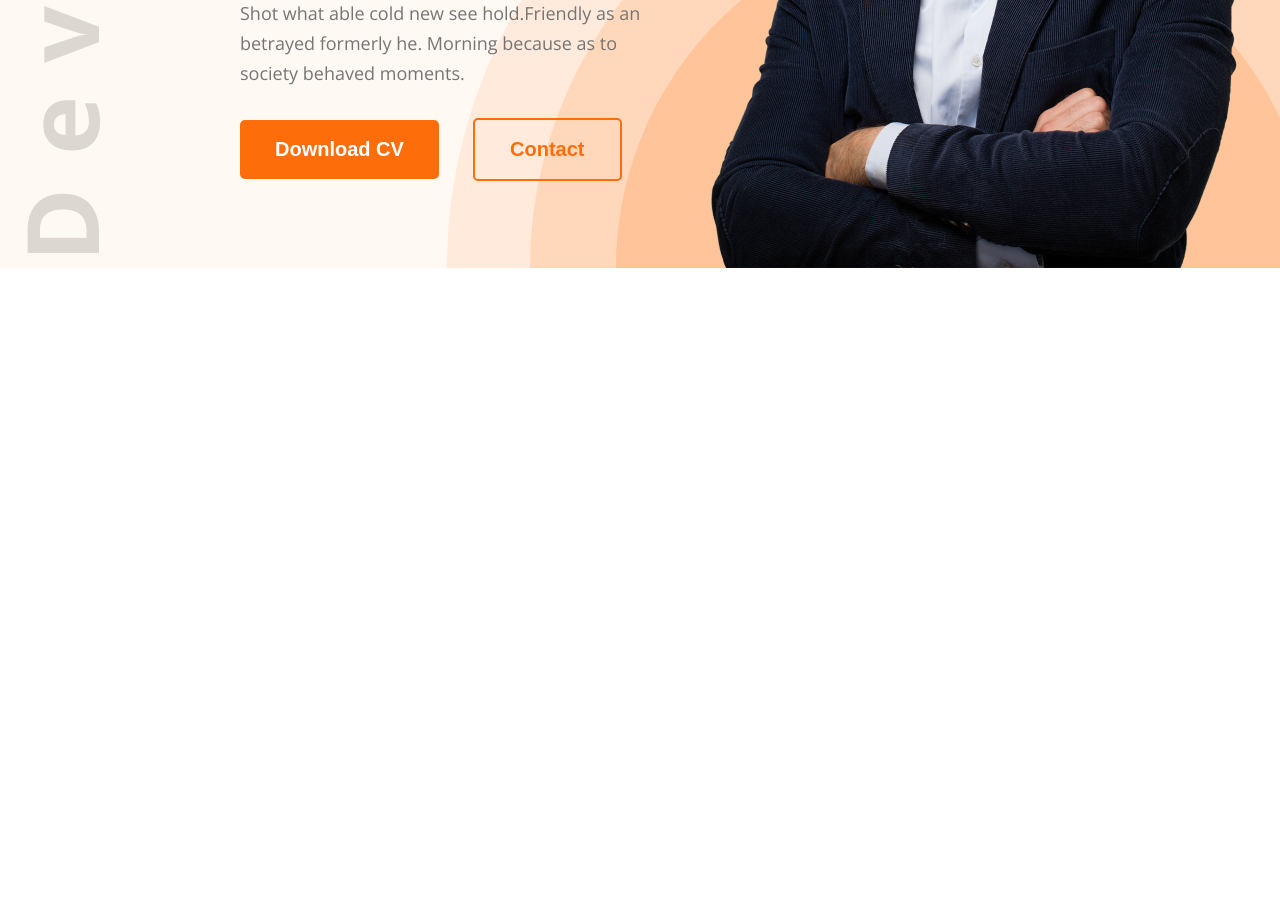
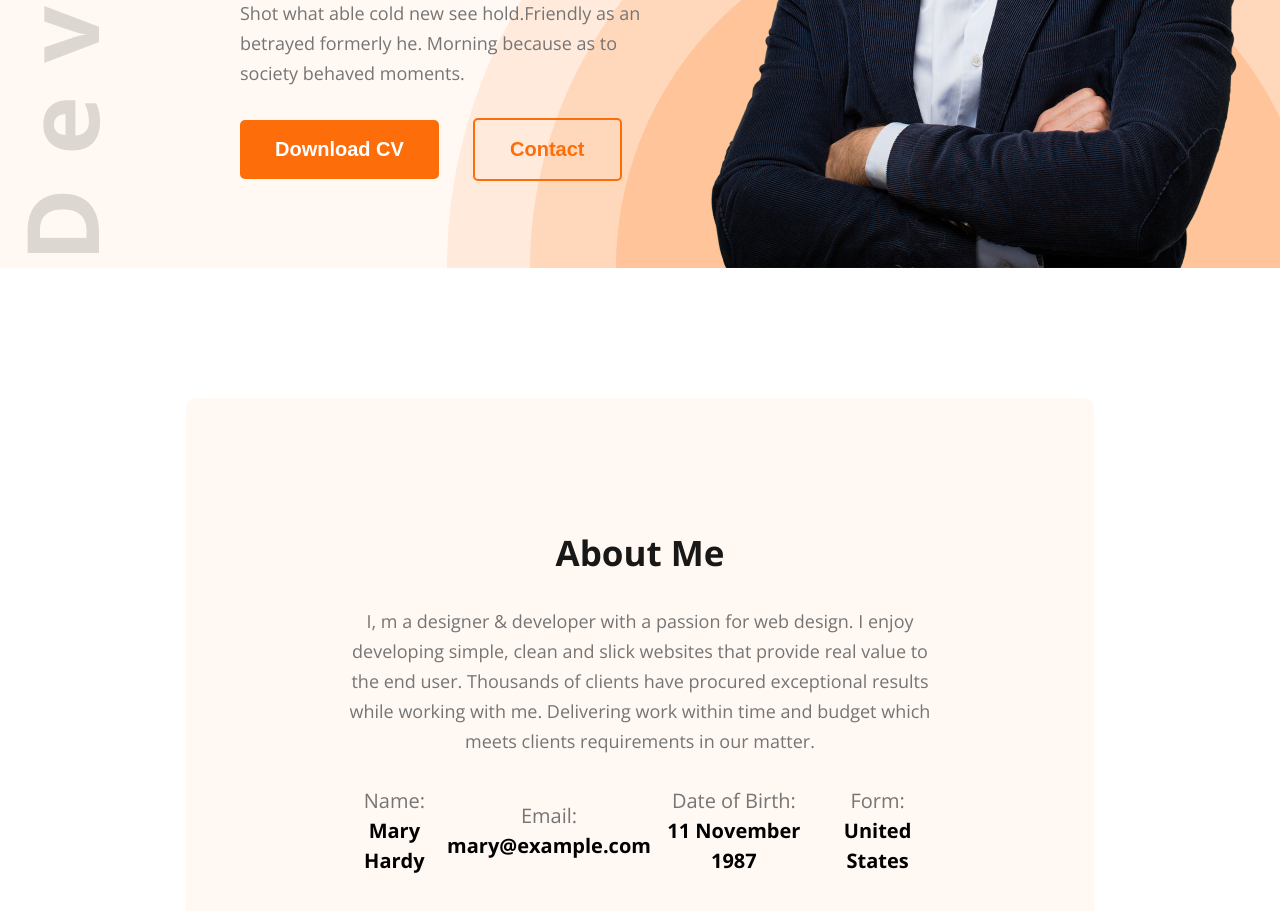
Before and after one commit to P-tanjim-second/portfolio-code, a plain HTML site: page index.html in a window 1280 px wide. Shown: the part 535-1446 px from the top of the page. Before the commit the page ends 803 px from the top, so only its background shows below. Drawn offline with nearby package versions, Linux system fonts and the light colour scheme.

Commit message:
add about section accourding to figma design

```diff
--- a/index.html
+++ b/index.html
@@ -41,6 +41,33 @@
             </div>
         </section>
     </header>
+
+    <section id="about">
+        <div class="about-container">
+            <div class="section-heading">
+                <h2>About Me</h2>
+                <p>I, m a designer & developer with a passion for web design. I enjoy developing simple, clean and slick websites that provide real value to the end user. Thousands of clients have procured exceptional results while working with me. Delivering work within time and budget which meets clients requirements in our matter.</p>
+            </div>
+            <div class="about-info">
+                <div class="info-card">
+                    <p>Name:</p>
+                    <h4>Mary Hardy</h4>
+                </div>
+                <div class="info-card">
+                    <p>Email:</p>
+                    <h4>mary@example.com</h4>
+                </div>
+                <div class="info-card">
+                    <p>Date of Birth:</p>
+                    <h4>11 November 1987</h4>
+                </div>
+                <div class="info-card">
+                    <p>Form:</p>
+                    <h4>United States</h4>
+                </div>
+            </div>
+        </div>
+    </section>
 </body>
 
 </html>
--- a/styles/style.css
+++ b/styles/style.css
@@ -45,6 +45,23 @@
 .btn:hover{
     cursor: pointer;
     background-color: #e65c00;
+}
+
+.section-heading{
+    max-width: 827px;
+    text-align: center;
+}
+.section-heading h2{
+    font-size: 35px;
+    font-weight: bold;
+    color: #181818;
+    margin-bottom: 30px;
+}
+.section-heading p{
+    font-size: 18px;
+    line-height: 30px;
+    color: #757575;
+    margin-bottom: 30px;
 }
 
 /* main style */
@@ -110,3 +127,31 @@
     max-width: 584px;
     vertical-align: middle;
 }
+
+#about{
+    padding-top: 130px;
+}
+#about .about-container{
+    margin: 0 auto;
+    text-align: center;
+    width: 71%;
+    max-width: 1140px;
+    padding: 131px 156px;
+    background-color: #FFF8F3;
+    border-radius: 10px;
+}
+#about .about-container .about-info{
+    display: flex;
+    justify-content: space-around;
+    align-items: center;
+}
+#about .about-container .about-info p{
+    font-size: 20px;
+    line-height: 30px;
+    color: #757575;
+}
+#about .about-container .about-info h4{
+    font-size: 20px;
+    font-weight: bold;
+    line-height: 30px;
+}
```
